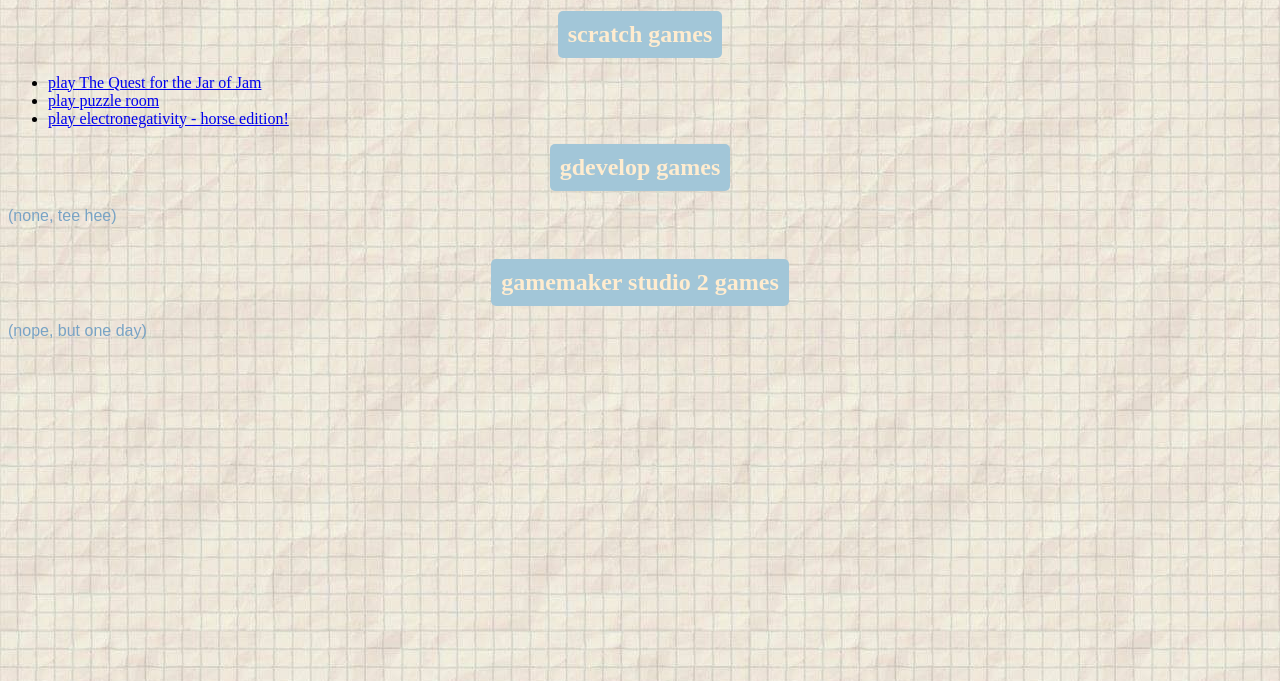
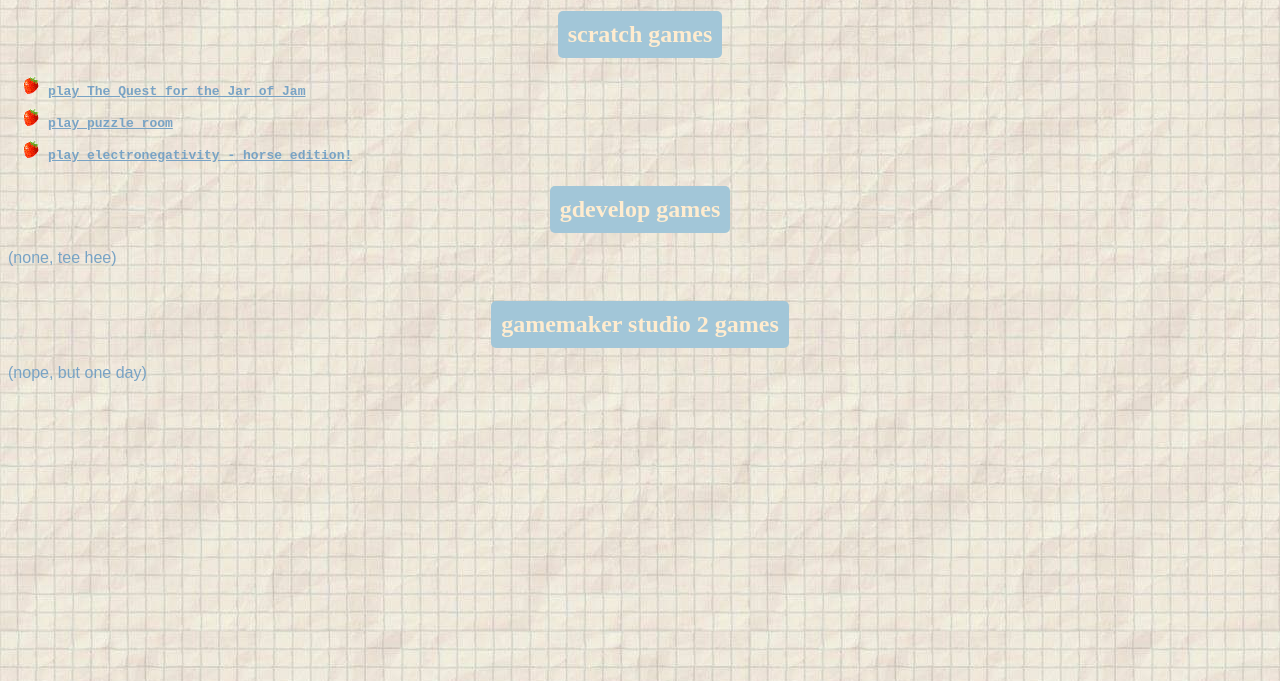
Before and after one commit to PKsCollection/assorted, a plain HTML site: page projectsList.html in a window 1280 px wide. Shown: the part 119-800 px from the top of the page. Drawn offline with Linux system fonts and the light colour scheme.

Commit message:
cuter style

```diff
--- a/mainstyle.css
+++ b/mainstyle.css
@@ -54,6 +54,15 @@
   width: 70%;
   padding-top: 10px;
 }
+ul {
+  list-style-image: url('strawberry.gif');
+  line-height: 2;
+}
+a {
+  color: #78A3C5;
+  font-family: monospace;
+  font-weight: bold;
+}
 .button1 {
   text-decoration-style: dotted;
   width: fit-content;
```
